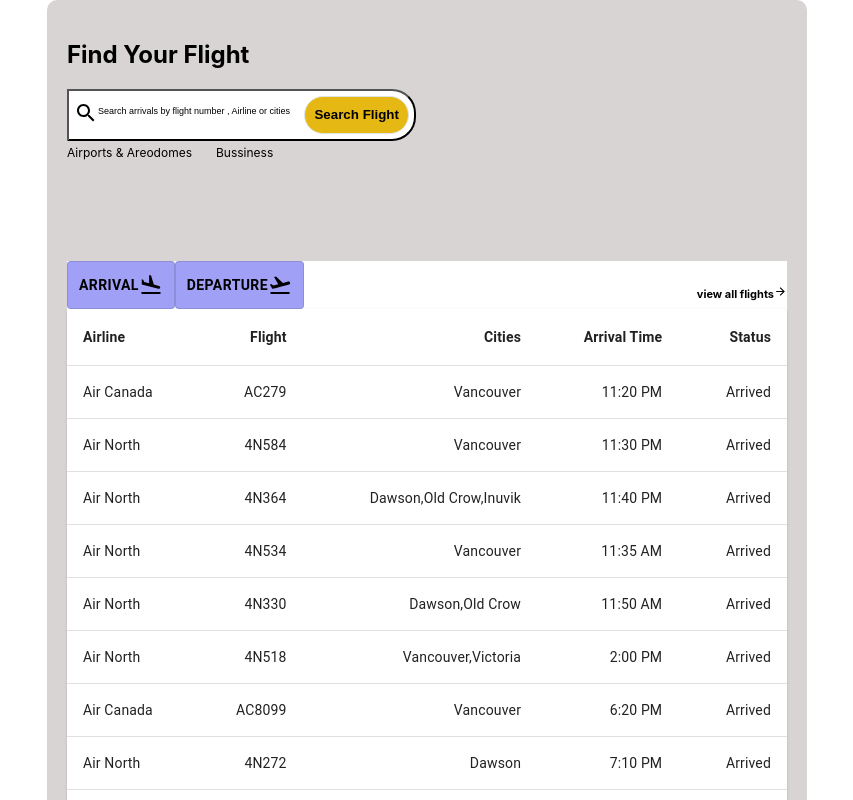
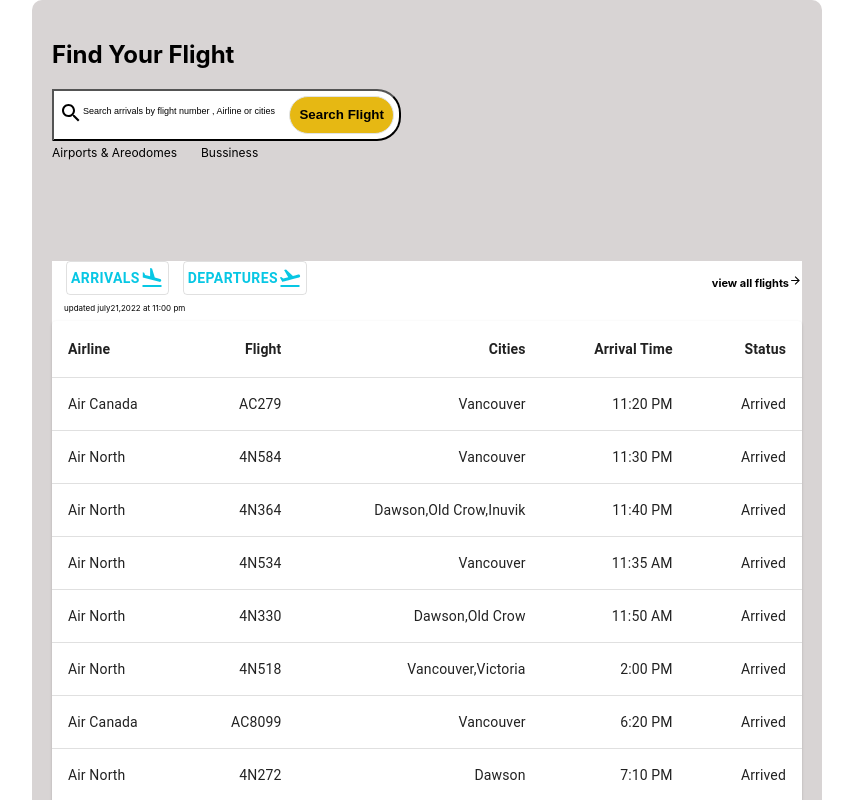
Before and after one commit to Neha2910-web/Flight-status-task, a React (Create React App) app: page / in a window 1280 px wide. Shown: the top 800 px of the page, without its empty margins (213-1066 px from the left). Built offline with nearby package versions, Linux system fonts and the light colour scheme.

Commit message:
initial commit

```diff
--- a/src/Components/SearchPage/index.js
+++ b/src/Components/SearchPage/index.js
@@ -27,6 +27,6 @@
         backgroundColor: "#d8d4d4",
         padding: 20,
         margin: "auto",
-        width: 720,
+        width: 750,
     }
 }
--- a/src/Components/ToogleButton/ToogleButton.js
+++ b/src/Components/ToogleButton/ToogleButton.js
@@ -13,34 +13,38 @@
       <ToggleButton
         onClick={() => setShow(true)}
         style={{
-          backgroundColor: "#a0a0f6",
-          color: "black",
+          padding: 4,
+        marginLeft:14,
+          color: "#07c7e4",
           fontWeight: "bold",
         }}
       >
-        Arrival
+        ARRIVALS
         <FlightLandIcon />
       </ToggleButton>
       <ToggleButton onClick={() => setShow(false)}
       style={{
-        backgroundColor: "#a0a0f6",
-        color: "black",
+
+        color: "#07c7e4",
         fontWeight: "bold",
+        padding: 4,
+        marginLeft:14
       }}>
-        Departure
+        DEPARTURES
         <FlightTakeoffIcon />
       </ToggleButton>
       <span
         style={{
           float: "right",
           fontWeight: "bolder",
-          paddingTop: 24,
+          paddingTop: 13,
           fontSize: 11,
         }}
       >
         view all flights
         <ArrowForwardIcon style={{ fontSize: "Small" }} />
       </span>
+      <p style={{fontSize:8,marginLeft:12}}>updated july21,2022 at 11:00 pm </p>
 
       {show ? <ArrivalFligtsData /> : <Departure />}
     </div>
```
